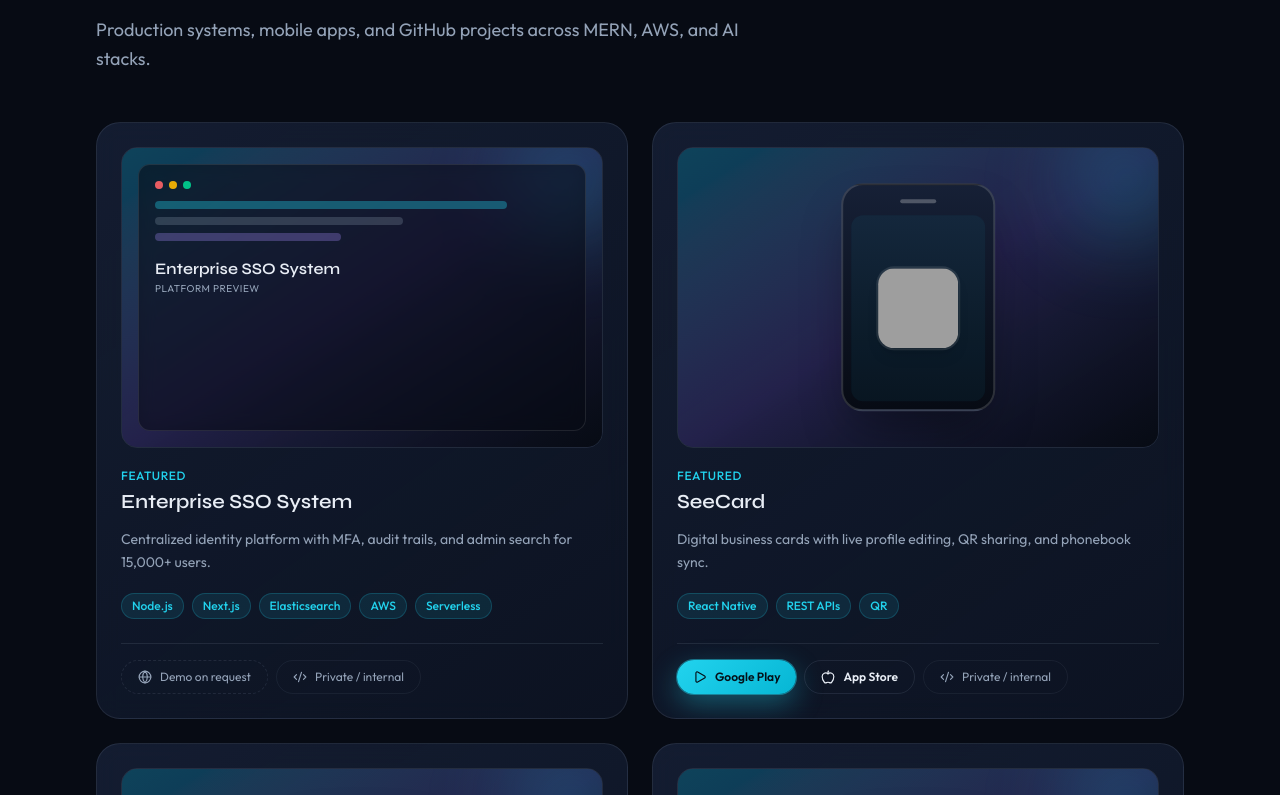
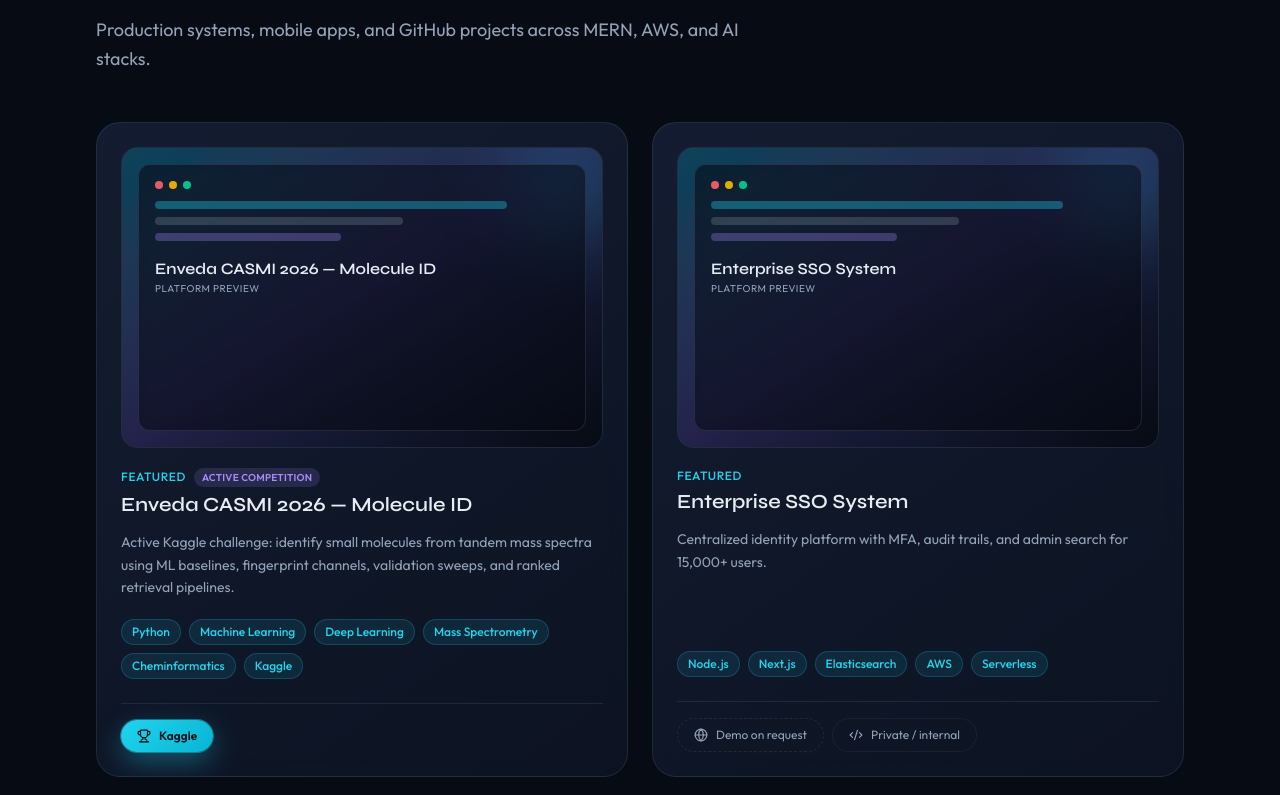
Before and after one commit to muhammadrizwaneng/rizwan-portfolio, a Next.js app: page / in a window 1280 px wide. Shown: the part 3605-4400 px from the top of the page. Built offline with nearby package versions, Linux system fonts and the light colour scheme; no server answers; grey boxes are pictures that could not be loaded.

Commit message:
Add Enveda CASMI 2026 Kaggle competition to featured projects

```diff
--- a/src/components/Projects.tsx
+++ b/src/components/Projects.tsx
@@ -1,7 +1,7 @@
 "use client";
 
 import { motion } from "framer-motion";
-import { Apple, Code2, ExternalLink, Globe, Play } from "lucide-react";
+import { Apple, Code2, ExternalLink, Globe, Play, Trophy } from "lucide-react";
 import { ProjectPreview } from "@/components/ProjectPreview";
 import { Section } from "@/components/Section";
 import { SectionHeading } from "@/components/SectionHeading";
@@ -33,9 +33,16 @@
               />
               <div className="flex items-start justify-between gap-3">
                 <div>
-                  <p className="text-xs font-medium uppercase tracking-wider text-accent">
-                    Featured
-                  </p>
+                  <div className="flex flex-wrap items-center gap-2">
+                    <p className="text-xs font-medium uppercase tracking-wider text-accent">
+                      Featured
+                    </p>
+                    {project.statusLabel ? (
+                      <span className="rounded-full bg-violet/15 px-2 py-0.5 text-[10px] font-semibold uppercase tracking-wide text-violet">
+                        {project.statusLabel}
+                      </span>
+                    ) : null}
+                  </div>
                   <h3 className="mt-1 font-display text-xl font-semibold">
                     {project.name}
                   </h3>
@@ -80,6 +87,17 @@
                     App Store
                   </a>
                 ) : null}
+                {project.kaggle ? (
+                  <a
+                    href={project.kaggle}
+                    target="_blank"
+                    rel="noopener noreferrer"
+                    className="btn-primary inline-flex items-center gap-2 rounded-full px-4 py-2 text-xs"
+                  >
+                    <Trophy size={14} />
+                    Kaggle
+                  </a>
+                ) : null}
                 {project.demo ? (
                   <a
                     href={project.demo}
@@ -92,6 +110,7 @@
                   </a>
                 ) : null}
                 {!project.demo &&
+                !project.kaggle &&
                 !project.playStore &&
                 !project.appStore ? (
                   <span className="inline-flex items-center gap-2 rounded-full border border-dashed border-border px-4 py-2 text-xs text-muted">
@@ -109,7 +128,7 @@
                     <Code2 size={14} />
                     GitHub
                   </a>
-                ) : (
+                ) : project.kaggle ? null : (
                   <span className="inline-flex items-center gap-2 rounded-full border border-border/60 px-4 py-2 text-xs text-muted">
                     <Code2 size={14} />
                     Private / internal
--- a/src/data/profile.ts
+++ b/src/data/profile.ts
@@ -29,6 +29,9 @@
   appStore?: string | null;
   /** Official app icon from Google Play (high-res CDN) */
   previewImage?: string | null;
+  kaggle?: string | null;
+  /** e.g. active Kaggle competition */
+  statusLabel?: string | null;
   featured?: boolean;
 };
 
@@ -122,6 +125,25 @@
 ];
 
 export const featuredProjects: FeaturedProject[] = [
+  {
+    name: "Enveda CASMI 2026 — Molecule ID",
+    stack: [
+      "Python",
+      "Machine Learning",
+      "Deep Learning",
+      "Mass Spectrometry",
+      "Cheminformatics",
+      "Kaggle",
+    ],
+    summary:
+      "Active Kaggle challenge: identify small molecules from tandem mass spectra using ML baselines, fingerprint channels, validation sweeps, and ranked retrieval pipelines.",
+    github: null,
+    demo: null,
+    kaggle:
+      "https://www.kaggle.com/competitions/enveda-CASMI26-molecule-id-mass-spectra",
+    statusLabel: "Active competition",
+    featured: true,
+  },
   {
     name: "Enterprise SSO System",
     stack: ["Node.js", "Next.js", "Elasticsearch", "AWS", "Serverless"],
```
